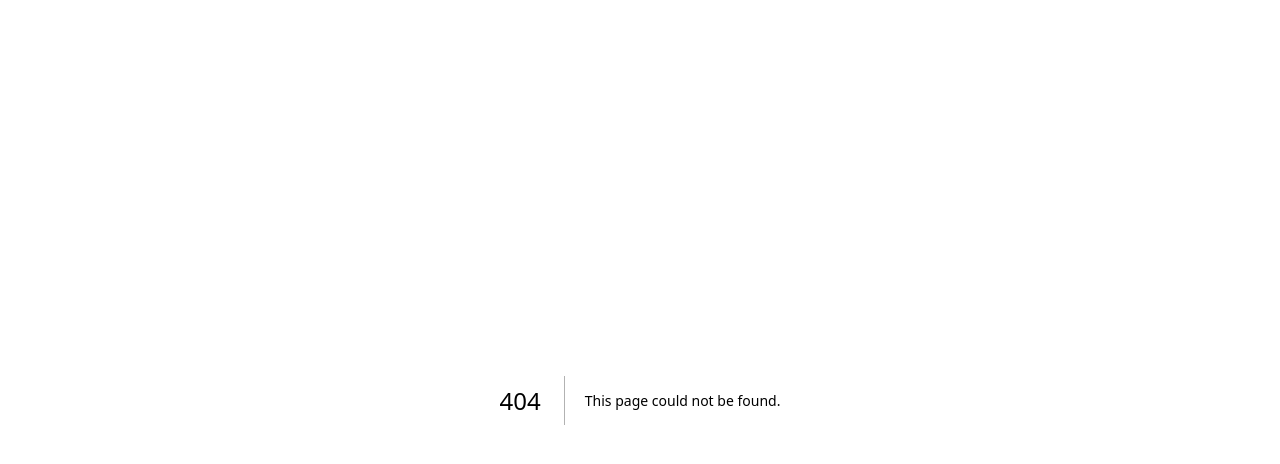
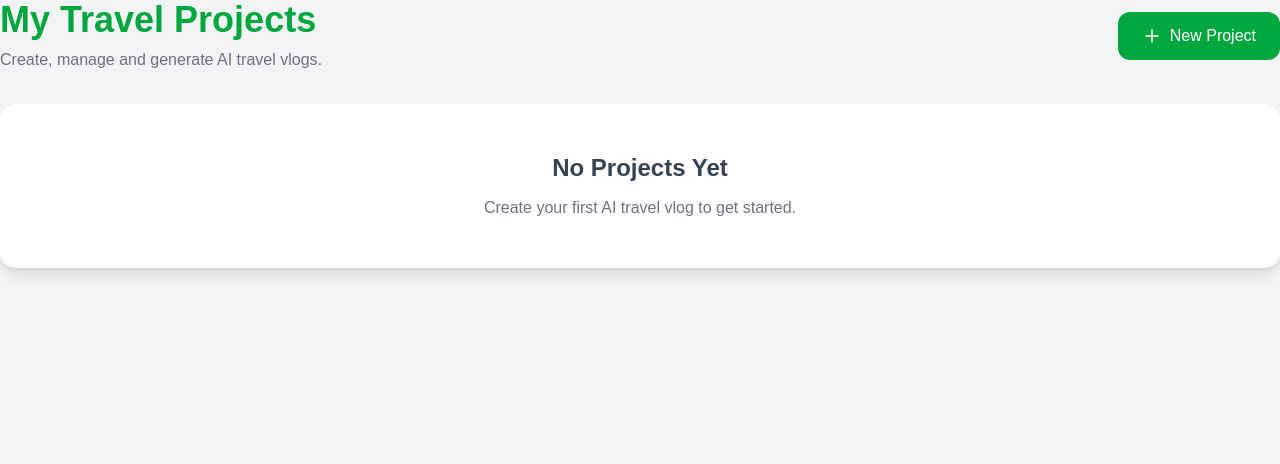
Before and after one commit to hemantgolhar/autovlog-ai-v2, a Next.js app: page /dashboard in a window 1280 px wide. Before the commit this address had no page. Shown: the top 464 px of the page. Built offline with nearby package versions, Linux system fonts and the light colour scheme.

Commit message:
Save projects to Supabase

```diff
--- a/app/create-project/page.tsx
+++ b/app/create-project/page.tsx
@@ -1,4 +1,5 @@
 "use client";
+
 import { useState } from "react";
 import UploadSection from "@/components/create-project/UploadSection";
 import SelectedFiles from "@/components/create-project/SelectedFiles";
@@ -61,7 +62,7 @@ export default function CreateProjectPage() {
 
     console.log(data);
 
-    // Reset Form
+    // Reset form
     setTripName("");
     setDestination("");
     setTravelStyle("Adventure");
@@ -70,11 +71,13 @@ export default function CreateProjectPage() {
     setMusic("Cinematic Music");
     setOutputFormat("Instagram Reel");
     setFiles(null);
+    setUploadedUrls([]);
   };
 
   return (
     <main className="min-h-screen bg-gray-100">
       <div className="max-w-5xl mx-auto py-10 px-6">
+
         <h1 className="text-4xl font-bold text-green-600">
           Create New AI Travel Vlog
         </h1>
@@ -85,9 +88,7 @@ export default function CreateProjectPage() {
 
         {/* Trip Details */}
         <div className="mt-10 bg-white rounded-2xl shadow-lg p-8">
-          <h2 className="text-2xl font-bold">
-            Trip Details
-          </h2>
+          <h2 className="text-2xl font-bold">Trip Details</h2>
 
           <div className="grid md:grid-cols-2 gap-6 mt-6">
 
@@ -130,6 +131,7 @@ export default function CreateProjectPage() {
 
         {/* AI Settings */}
         <div className="mt-8 bg-white rounded-2xl shadow-lg p-8">
+
           <h2 className="text-2xl font-bold">
             AI Settings
           </h2>
@@ -166,6 +168,7 @@ export default function CreateProjectPage() {
             </select>
 
           </div>
+
         </div>
 
         {/* Upload Section */}
@@ -182,11 +185,12 @@ export default function CreateProjectPage() {
           <button
             onClick={saveProject}
             disabled={loading}
-            className="bg-green-600 text-white px-8 py-3 rounded-xl hover:bg-green-700 disabled:bg-gray-400"
+            className="bg-green-600 hover:bg-green-700 text-white px-8 py-3 rounded-xl font-semibold disabled:bg-gray-400"
           >
             {loading ? "Creating Project..." : "Create Project"}
           </button>
         </div>
+
       </div>
     </main>
   );
--- /dev/null
+++ b/app/dashboard/page.tsx
@@ -0,0 +1,11 @@
+import DashboardHeader from "@/components/dashboard/DashboardHeader";
+import ProjectGrid from "@/components/dashboard/ProjectGrid";
+
+export default function DashboardPage() {
+  return (
+    <main className="min-h-screen bg-gray-100">
+      <DashboardHeader />
+      <ProjectGrid />
+    </main>
+  );
+}
--- /dev/null
+++ b/components/dashboard/DashboardHeader.tsx
@@ -0,0 +1,28 @@
+"use client";
+
+import Link from "next/link";
+import { Plus } from "lucide-react";
+
+export default function DashboardHeader() {
+  return (
+    <div className="flex flex-col md:flex-row md:items-center md:justify-between gap-6 mb-8">
+      <div>
+        <h1 className="text-4xl font-bold text-green-600">
+          My Travel Projects
+        </h1>
+
+        <p className="text-gray-500 mt-2">
+          Create, manage and generate AI travel vlogs.
+        </p>
+      </div>
+
+      <Link
+        href="/create-project"
+        className="inline-flex items-center gap-2 bg-green-600 text-white px-6 py-3 rounded-xl hover:bg-green-700 transition"
+      >
+        <Plus size={20} />
+        New Project
+      </Link>
+    </div>
+  );
+}
--- /dev/null
+++ b/components/dashboard/ProjectCard.tsx
@@ -0,0 +1,63 @@
+"use client";
+
+import Link from "next/link";
+import { Calendar, MapPin, Images, ArrowRight } from "lucide-react";
+
+interface ProjectCardProps {
+  id: number;
+  tripName: string;
+  destination: string;
+  createdAt: string;
+  files: string[];
+  status: string;
+}
+
+export default function ProjectCard({
+  id,
+  tripName,
+  destination,
+  createdAt,
+  files,
+  status,
+}: ProjectCardProps) {
+  return (
+    <div className="bg-white rounded-2xl shadow-lg p-6 hover:shadow-xl transition">
+      <div className="flex items-center justify-between">
+        <h2 className="text-xl font-bold">{tripName}</h2>
+
+        <span className="bg-green-100 text-green-700 px-3 py-1 rounded-full text-sm">
+          {status}
+        </span>
+      </div>
+
+      <div className="mt-4 space-y-3 text-gray-600">
+
+        <div className="flex items-center gap-2">
+          <MapPin size={18} />
+          <span>{destination}</span>
+        </div>
+
+        <div className="flex items-center gap-2">
+          <Images size={18} />
+          <span>{files.length} Media Files</span>
+        </div>
+
+        <div className="flex items-center gap-2">
+          <Calendar size={18} />
+          <span>
+            {new Date(createdAt).toLocaleDateString()}
+          </span>
+        </div>
+
+      </div>
+
+      <Link
+        href={`/project/${id}`}
+        className="mt-6 inline-flex items-center gap-2 text-green-600 font-semibold hover:text-green-700"
+      >
+        Continue Editing
+        <ArrowRight size={18} />
+      </Link>
+    </div>
+  );
+}
--- /dev/null
+++ b/components/dashboard/ProjectGrid.tsx
@@ -0,0 +1,50 @@
+"use client";
+
+import ProjectCard from "./ProjectCard";
+
+interface Project {
+  id: number;
+  trip_name: string;
+  destination: string;
+  created_at: string;
+  files: string[];
+  status: string;
+}
+
+interface ProjectGridProps {
+  projects?: Project[]; // <-- make it optional
+}
+
+export default function ProjectGrid({
+  projects = [], // <-- default empty array
+}: ProjectGridProps) {
+  if (projects.length === 0) {
+    return (
+      <div className="bg-white rounded-2xl shadow-lg p-12 text-center">
+        <h2 className="text-2xl font-bold text-gray-700">
+          No Projects Yet
+        </h2>
+
+        <p className="text-gray-500 mt-3">
+          Create your first AI travel vlog to get started.
+        </p>
+      </div>
+    );
+  }
+
+  return (
+    <div className="grid md:grid-cols-2 xl:grid-cols-3 gap-6">
+      {projects.map((project) => (
+        <ProjectCard
+          key={project.id}
+          id={project.id}
+          tripName={project.trip_name}
+          destination={project.destination}
+          createdAt={project.created_at}
+          files={project.files || []}
+          status={project.status}
+        />
+      ))}
+    </div>
+  );
+}
```
